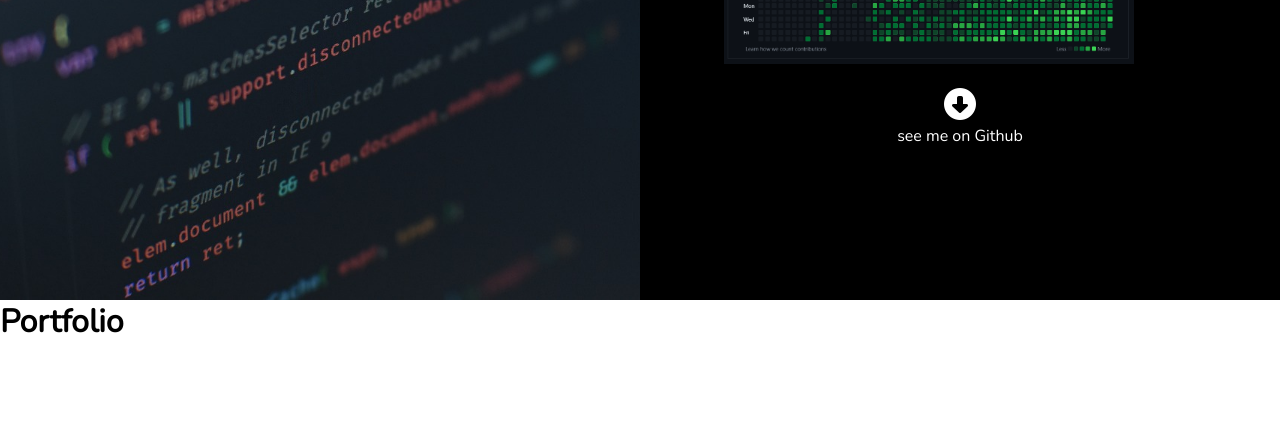
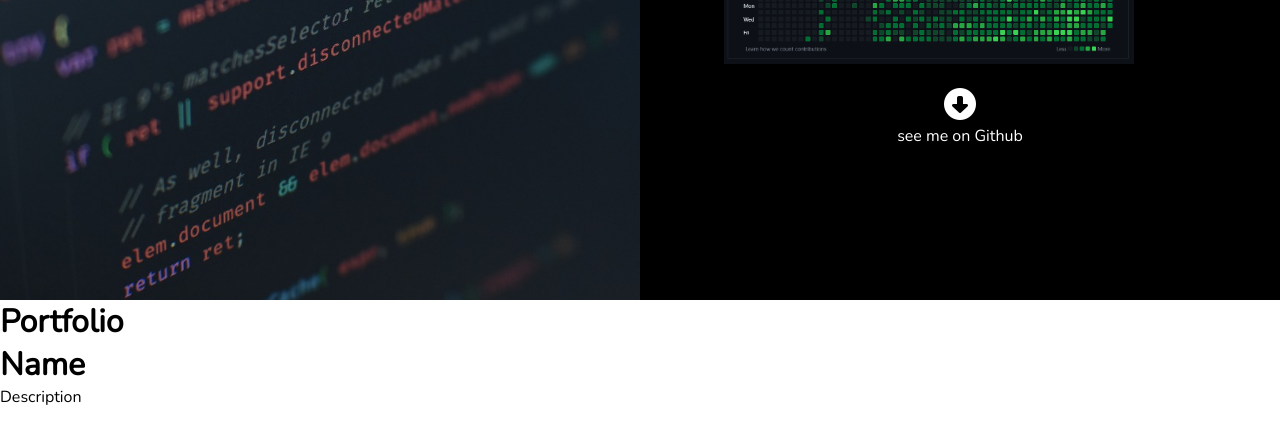
Before and after one commit to marcinoles87/mysite, a React (Create React App) app: page / in a window 1280 px wide. Shown: the part 2320-2762 px from the top of the page. Before the commit the page ends 2663 px from the top, so only its background shows below. Built offline with nearby package versions, Linux system fonts and the light colour scheme.

Commit message:
work with portfolio section

```diff
--- a/src/components/Portfolio.js
+++ b/src/components/Portfolio.js
@@ -4,8 +4,20 @@ import './portfolio.scss';
 
 function Portfolio() {
   return (
-    <div>
+    <div className='portfolio-container'>
         <h1> Portfolio</h1>
+
+        <div className='portfolio-projects'>
+
+            <div className='project-description'>
+                <h1>Name</h1>
+                <p>Description</p>
+            </div>
+
+            <div className='projects-link'>
+                <a href='#'></a>
+            </div>
+        </div>
     </div>
   )
 }
--- a/src/components/portfolio.scss
+++ b/src/components/portfolio.scss
@@ -0,0 +1,25 @@
+.portfolio-container{
+    width: 100vw;
+    height: 100vh;
+
+
+    .portfolio-projects{
+        display: flex;
+        flex-direction: row;
+
+        .portfolio-description{
+            width: 40vw;
+            height: 30vh;
+            background-color: blue;
+        }
+
+        .portfolio-link{
+            width: 50vw;
+             height: 30vh;
+            background-color: gray;
+        }
+    }
+
+
+
+}
```
